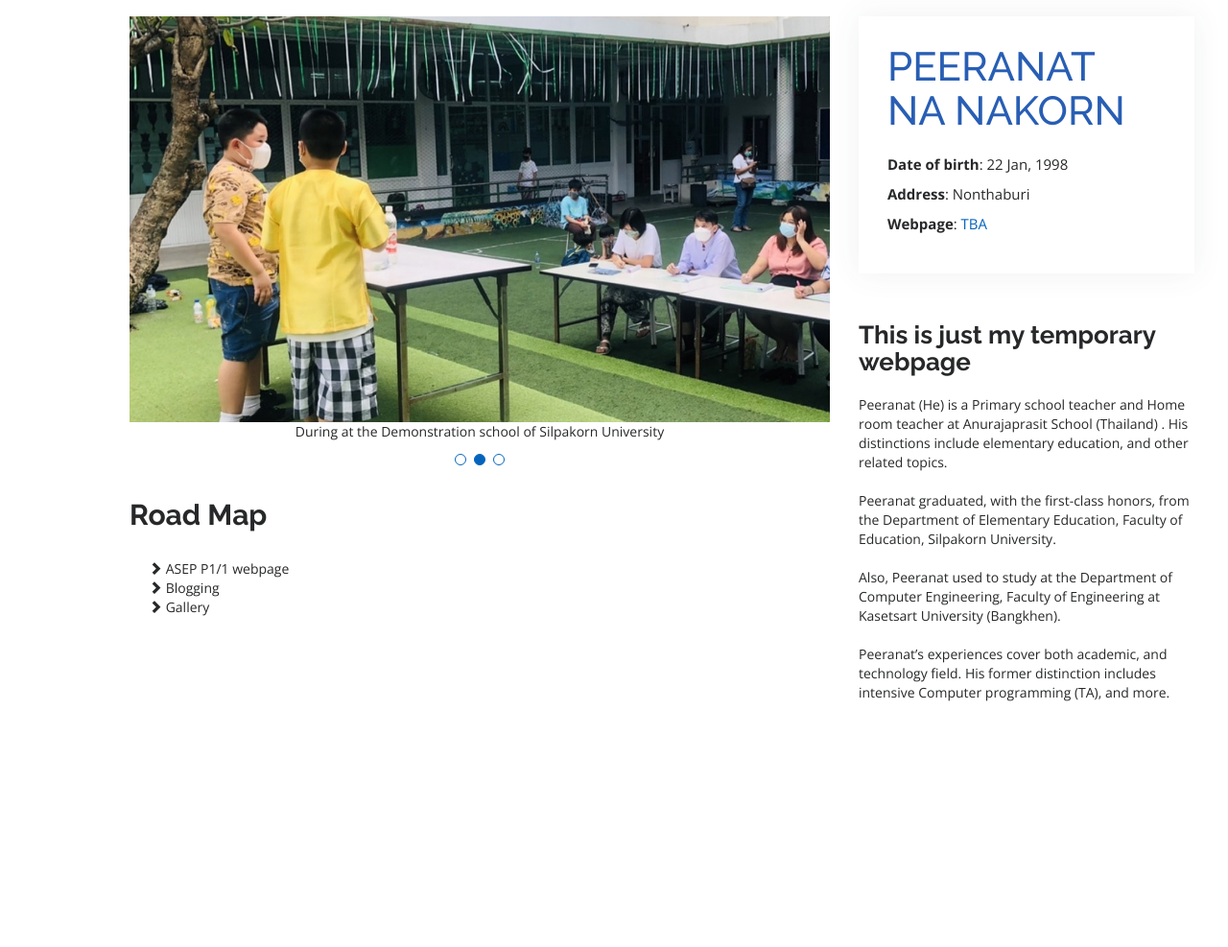
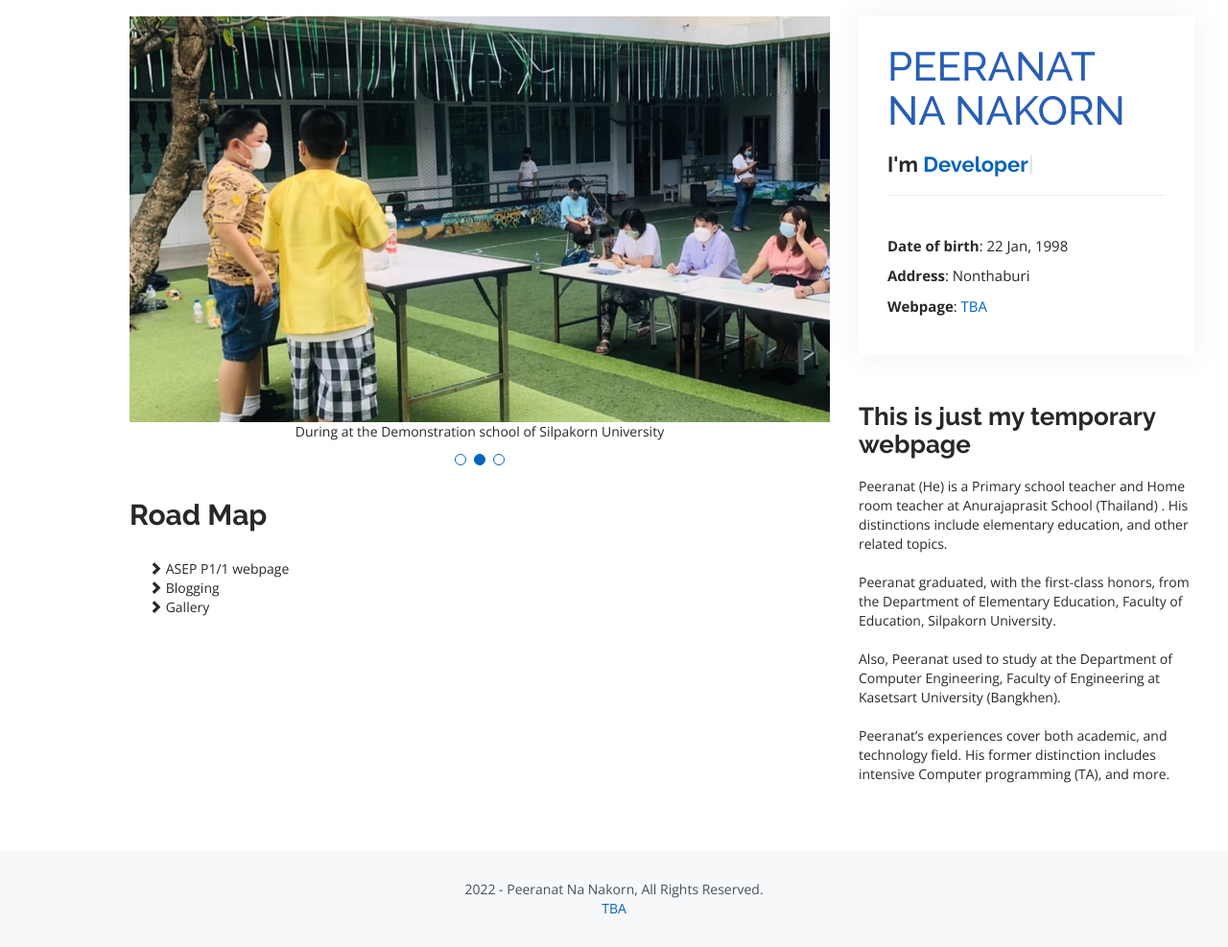
Before and after one commit to imfprn/imfprn.github.io, a plain HTML site: page index.html in a window 1280 px wide. Shown: the part 103-1090 px from the top of the page at 96% size. Before the commit the page ends 905 px from the top, so only its background shows below. Drawn offline with nearby package versions, Linux system fonts and the light colour scheme; a script that the page names is missing.

Commit message:
Update footer/typed

```diff
--- a/assets/css/style.css
+++ b/assets/css/style.css
@@ -334,6 +334,9 @@ h6 {
   margin: 15px 0 0 0;
   font-size: 26px;
   font-family: "Poppins", sans-serif;
+}
+.span h3{
+  color: #0563bb;
 }
 
 #hero p span {
@@ -808,6 +811,10 @@ section {
   margin-top: 10px;
 }
 
+.portfolio-info span {
+  color: #0563bb;
+}
+
 .portfolio-details .portfolio-description {
   padding-top: 30px;
 }
--- a/index.html
+++ b/index.html
@@ -95,10 +95,13 @@
 
 
           <div class="col-lg-4">
+
             <div class="portfolio-info">
               <h1 class="title-heading-left" style="margin:0;font-size:3em;color:#285eb4;">PEERANAT </h1>
               <h1 class="title-heading-left" style="margin:0;font-size:3em;color:#285eb4;">NA NAKORN</h1>
+              <h3> I'm <span class="typed" data-typed-items="Teacher, Developer, Freelancer"></span></h3>
               <ul>
+
             <br>
                 <li><strong>Date of birth</strong>: 22 Jan, 1998</li>
                 <li><strong>Address</strong>: Nonthaburi</li>
@@ -131,7 +134,19 @@
     </section><!-- End Portfolio Details Section -->
 
   </main><!-- End #main -->
-
+  <div class="fusion-footer">
+    <footer id="footer" class="fusion-footer-copyright-area">
+    <div class="fusion-row">
+    <div class="fusion-copyright-content">
+    <div class="fusion-copyright-notice">
+    <div>
+    2022 - Peeranat Na Nakorn, All Rights Reserved. </div>
+    </div>
+    <div class="fusion-social-links-footer">
+    <div class="fusion-social-networks"><div class="fusion-social-networks-wrapper"><a class="fusion-social-network-icon fusion-tooltip fusion-linkedin fusion-icon-linkedin" style data-placement="top" data-title="LinkedIn" data-toggle="tooltip" title="LinkedIn" href="#" target="_blank" rel="noopener noreferrer"><span class="screen-reader-text">TBA</span></a></div></div></div>
+    </div>
+    </div>
+    </footer>
 
   <a href="#" class="back-to-top d-flex align-items-center justify-content-center"><i class="bi bi-arrow-up-short"></i></a>
   <script src='https://rawgit.com/kimmobrunfeldt/progressbar.js/1.0.0/dist/progressbar.js'></script>
```
